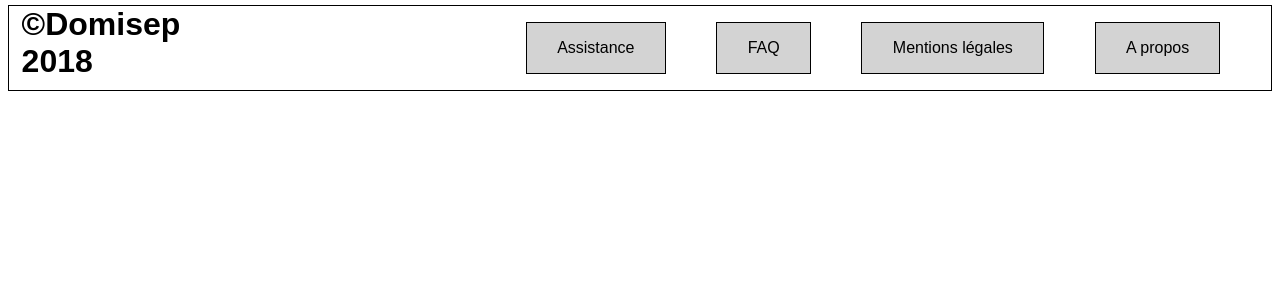
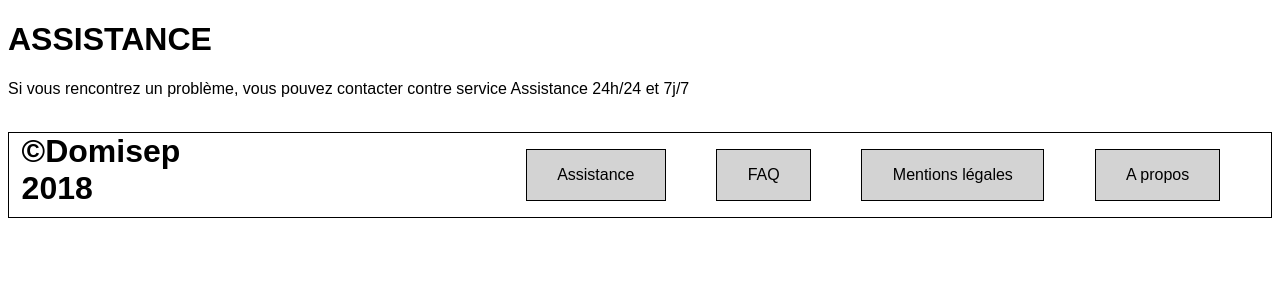
Before and after one commit to antoinepryy/autonhome, a PHP site: template vues/assistance.php in a window 1280 px wide. Shown: the part 257-557 px from the top of the page. Run offline with PHP 8.4, Linux system fonts and the light colour scheme; the template is opened without the code that fills it, so the values that code supplies are empty; some web fonts are replaced.

Commit message:
pb page assistance

```diff
--- a/controleurs/assistance.php
+++ b/controleurs/assistance.php
@@ -6,4 +6,4 @@
  * Time: 15:20
  */
 $section = 'assistance';
-include('vues/assistance.php');
+include('assistance.php');
--- a/vues/assistance.php
+++ b/vues/assistance.php
@@ -6,11 +6,24 @@
  * Time: 15:33
  */
 
-require ('vues/header.php');
+require ('header.php');
 
 ?>
 
+
+<h1>ASSISTANCE</h1>
+<p>Si vous rencontrez un problème, vous pouvez contacter contre service Assistance 24h/24 et 7j/7</p>
+
+
+    <!-- <img src="ressources/pictures/Assistance_appel.jpg" title="" alt=""/> -->
+
+    <img src="" title="" alt=""/>
+
+    <img src="" title="" alt="">
+
+
+
 <?php
 
-require ('vues/footer.php');
+require ('footer.php');
 ?>
```
Also changed, not shown: ressources/pictures/Assistance_appel.jpg (added), ressources/pictures/Assistance_bulle.jpg (added), ressources/pictures/Assistance_mail.jpg (added), vues/CSS/assistance.css (added).
